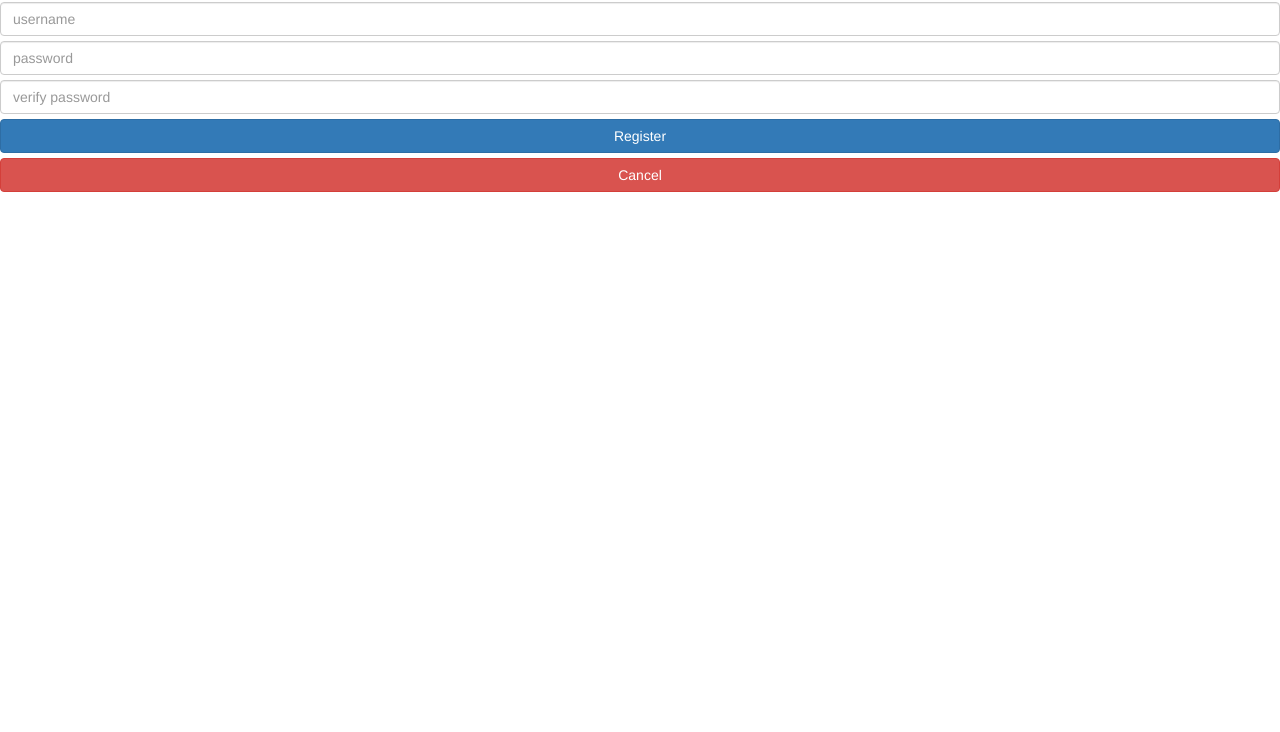
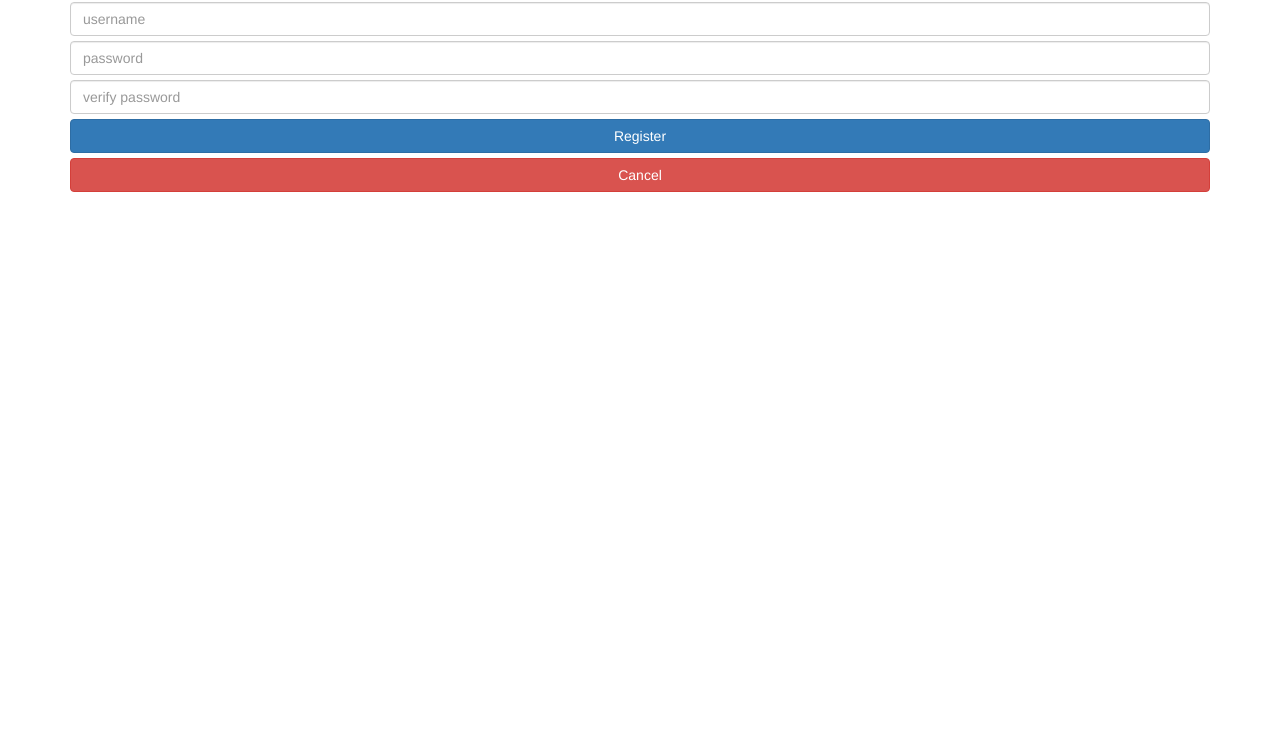
Before and after one commit to liangmanman/Liang-Manman-web-dev, a website: page public/assignment/hw1/register.html in a window 1280 px wide. Shown: the part 68-800 px from the top of the page. Drawn offline with nearby package versions, Linux system fonts and the light colour scheme.

Commit message:
use style sheet

```diff
--- /dev/null
+++ b/public/assignment/hw1/css/style.css
@@ -0,0 +1,3 @@
+input {
+    margin-bottom: 5px;
+}
--- a/public/assignment/hw1/register.html
+++ b/public/assignment/hw1/register.html
@@ -5,26 +5,21 @@
     <script src="https://cdnjs.cloudflare.com/ajax/libs/jquery/2.2.3/jquery.js"></script>
     <script src="https://maxcdn.bootstrapcdn.com/bootstrap/3.3.6/js/bootstrap.min.js"></script>
     <link href="https://maxcdn.bootstrapcdn.com/bootstrap/3.3.6/css/bootstrap.min.css" rel="stylesheet">
+    <link href="css/style.css" rel="stylesheet">
     <title>Register</title>
 </head>
 <body>
-    <h1>Register</h1>
-    <div>
-        <input style= "margin-bottom: 5px" type="text" class="form-control pull-left" placeholder="username">
-    </div>
-    <div>
-        <input style= "margin-bottom: 5px" type="password" class="form-control pull-left" placeholder="password">
-    </div>
-    <div>
-        <input style= "margin-bottom: 5px" type="password" class="form-control pull-left" placeholder="verify password">
-    </div>
 
-    <div>
-        <a class="btn btn-primary" style="width: 100%; margin-bottom: 5px" href="profile.html">Register</a>
-    </div>
-    <div>
+
+    <div class="container">
+        <h1>Register</h1>
+
+        <input type="text" class="form-control" placeholder="username">
+        <input type="password" class="form-control" placeholder="password">
+        <input type="password" class="form-control" placeholder="verify password">
+
+        <a class="btn btn-primary btn-block" href="profile.html">Register</a>
         <a class="btn btn-danger btn-block" href="login.html">Cancel</a>
-
     </div>
 
 
```
Also changed, not shown: public/assignment/hw1/login.html (+7 -21 lines), public/assignment/hw1/profile.html (+1 -0 lines).
